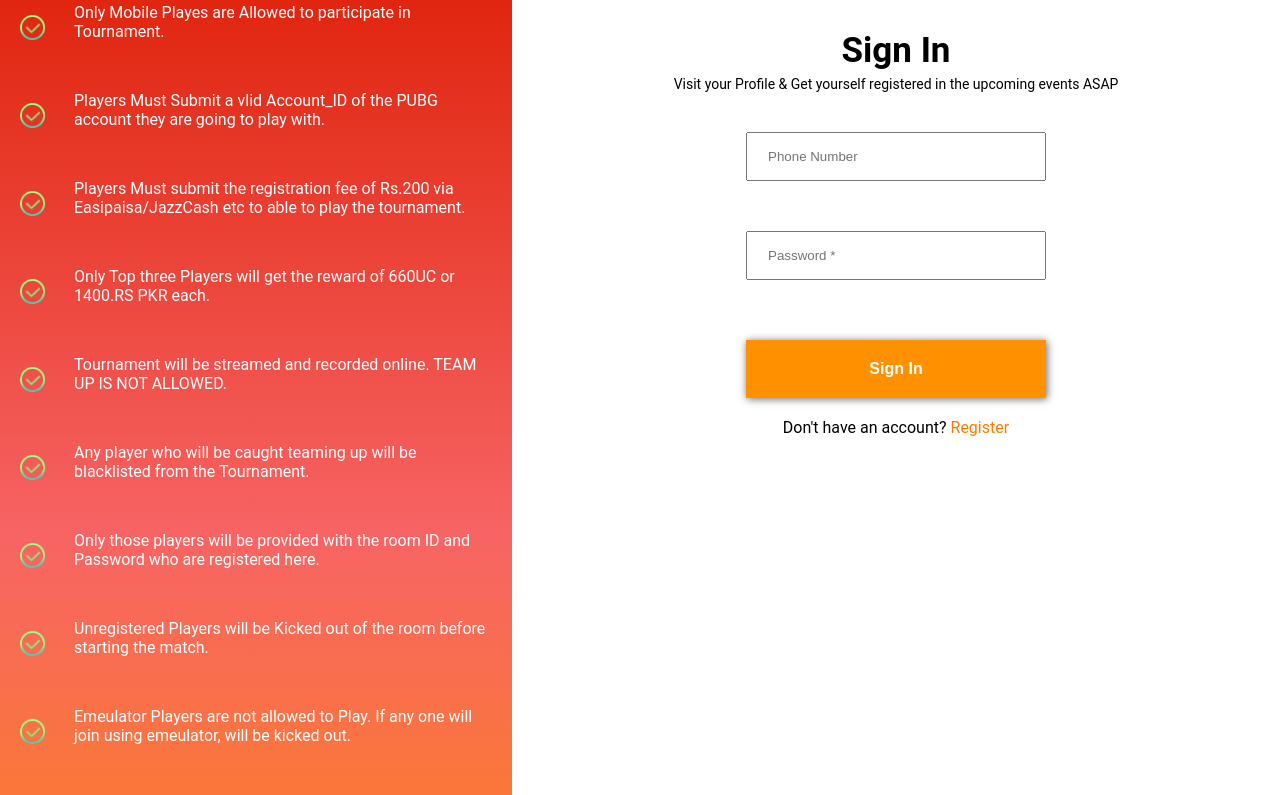
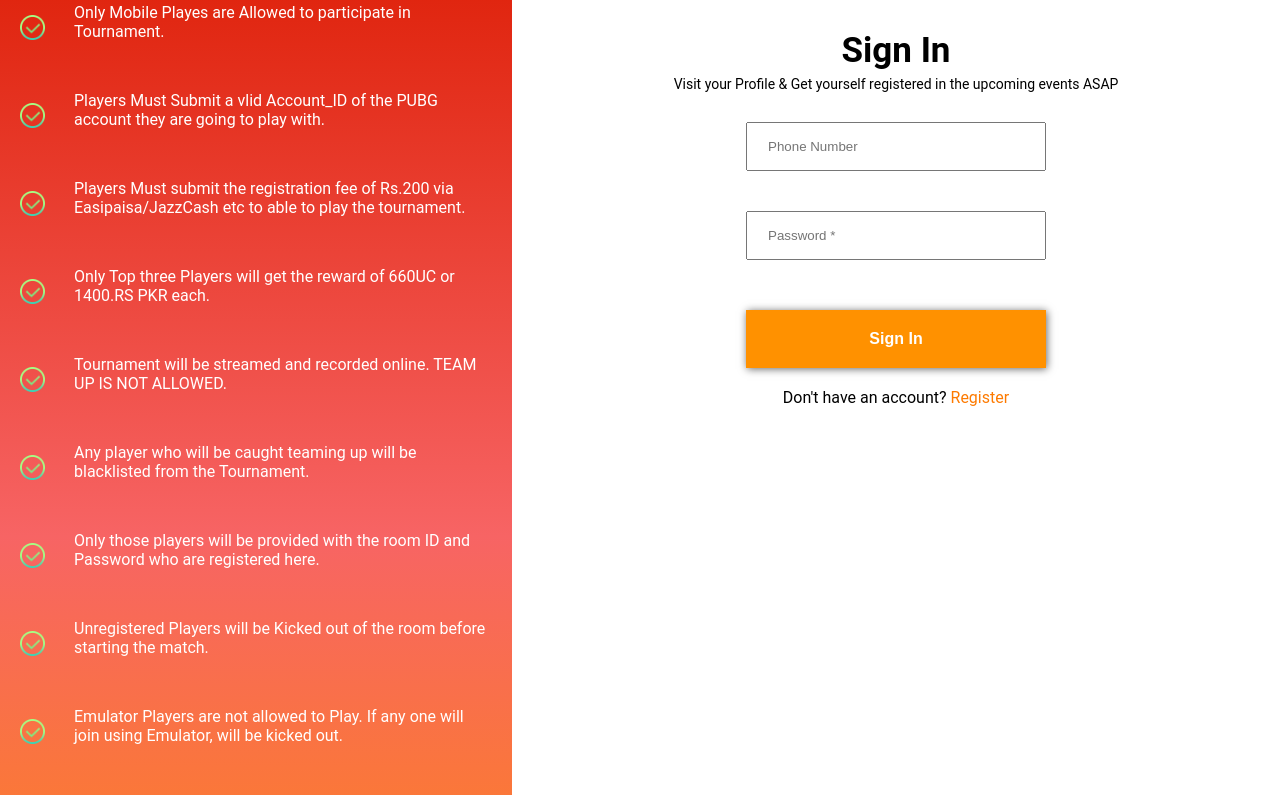
Before and after one commit to saadusufzai/Esports-Gobal-MERN-App, a React (Create React App) app: page /login in a window 1280 px wide. Shown: the part 200-995 px from the top of the page. Built offline with nearby package versions, Linux system fonts and the light colour scheme.

Commit message:
rules and admin css updated

```diff
--- a/src/components/admin/admin.css
+++ b/src/components/admin/admin.css
@@ -36,7 +36,7 @@ table {
     margin: 0 auto;
     text-align: center;
   }
-  input{
+ .admin-login form input {
     padding: 15px 20px;
     margin: 10px 0;
   }
--- a/src/components/rules/rules.js
+++ b/src/components/rules/rules.js
@@ -8,7 +8,7 @@ export const rules = [
     "Any player who will be caught teaming up will be blacklisted from the Tournament.",
     "Only those players will be provided with the room ID and Password who are registered here.",
     "Unregistered Players will be Kicked out of the room before starting the match.",
-    "Emeulator Players are not allowed to Play. If any one will join using emeulator, will be kicked out.",
+    "Emulator Players are not allowed to Play. If any one will join using Emulator, will be kicked out.",
     "Winners will get their reward withn one hour after the match.",
     "Esports Global team will be spectating and recording the tournament all the time.",
     "Any player caught cheating or using any kind of cheats will be banned and kicked out immidiately without intimation. ",
```
